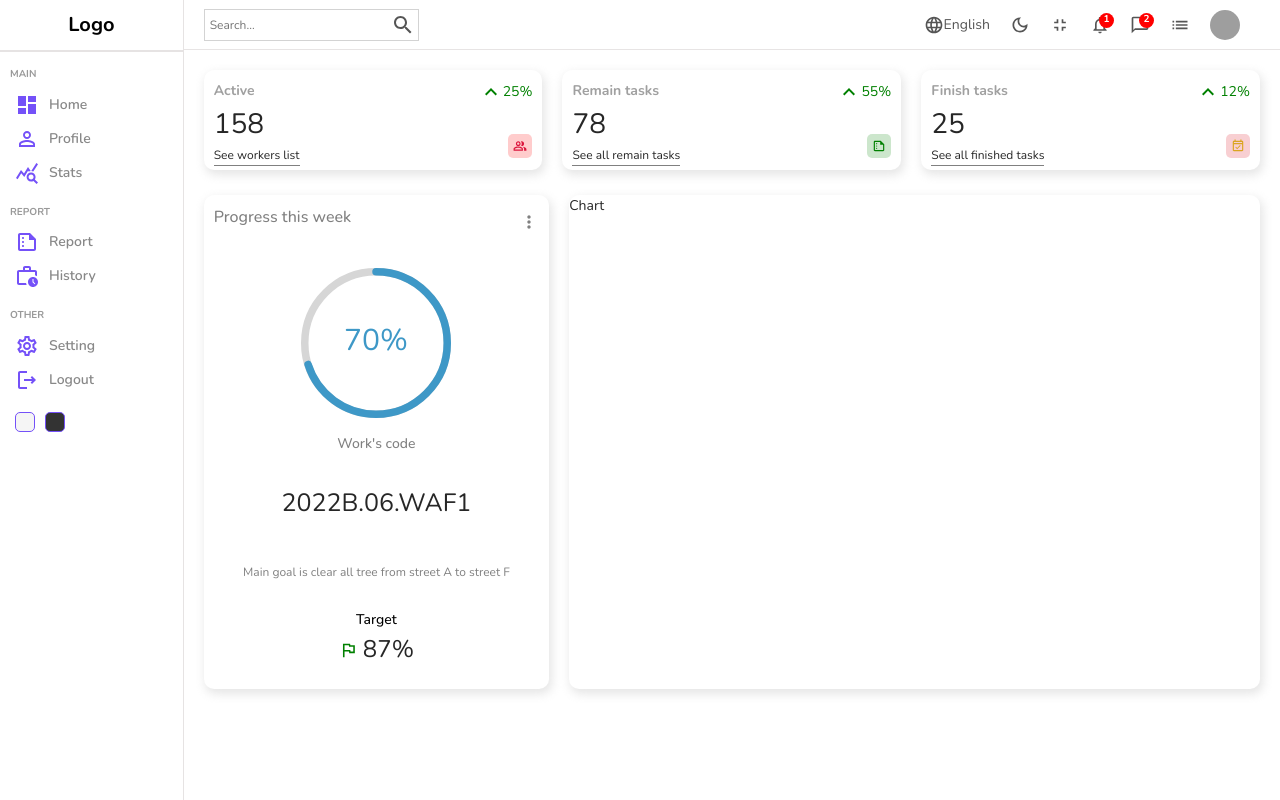
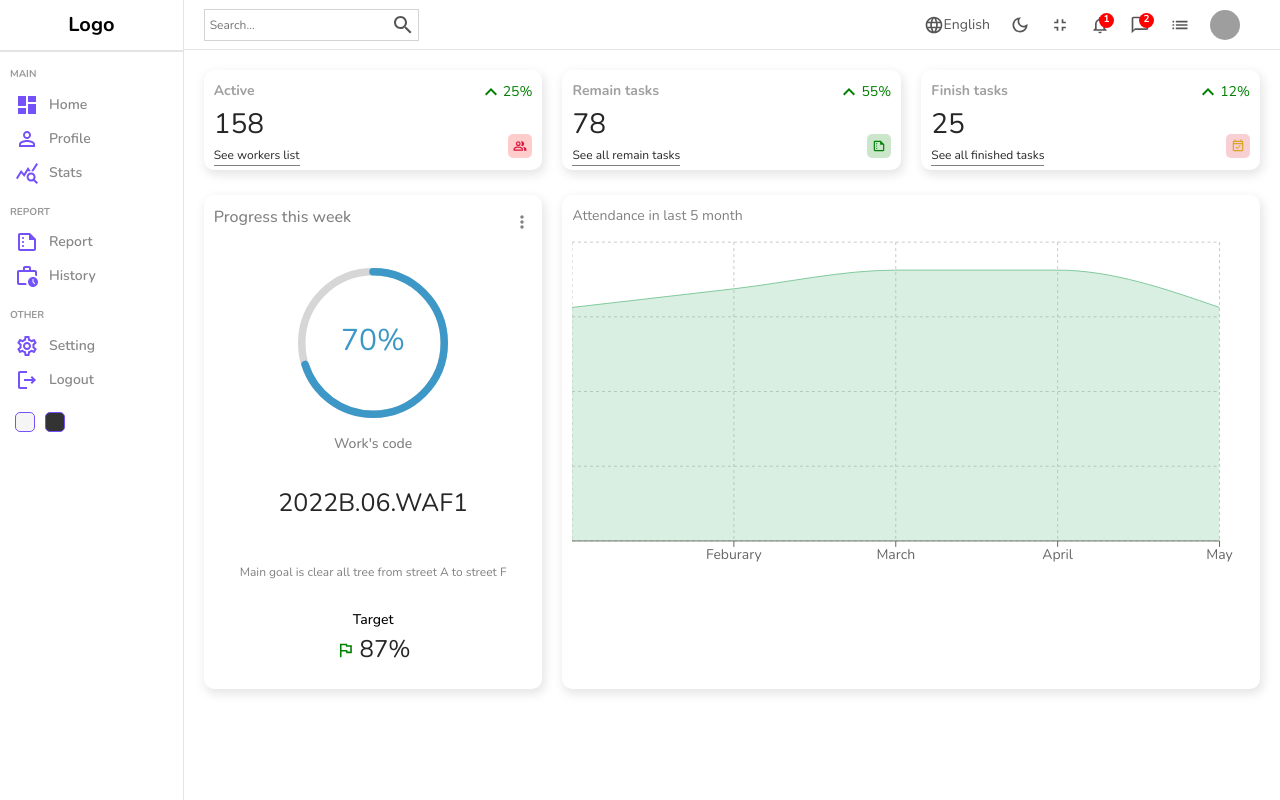
Before and after one commit to H-HauDV/2022_UiAndUx1, a React (Create React App) app: page /worker in a window 1280 px wide. Built offline with nearby package versions, Linux system fonts and the light colour scheme; grey boxes are pictures that could not be loaded.

Commit message:
Finish chart

```diff
--- a/package.json
+++ b/package.json
@@ -17,6 +17,7 @@
     "react-router-dom": "^6.3.0",
     "react-scripts": "5.0.1",
     "react-styled-clickable-progress-bar": "^1.0.11",
+    "recharts": "^2.1.10",
     "sass": "^1.52.1",
     "web-vitals": "^2.1.4"
   },
--- a/src/components/chart/chart.scss
+++ b/src/components/chart/chart.scss
@@ -3,4 +3,12 @@
     -webkit-box-shadow: 2px 4px 10px 1px rgba(0,0,0,0.47);
     box-shadow: 2px 4px 10px 1px rgba(201, 201, 201, 0.47);
     border-radius:10px;
+    padding: 10px;
+    color: gray;
+    .title{
+        margin-bottom: 5px;
+    }
+    .chartGrid{
+        stroke: rgb(205, 199, 199);
+    }
 }
--- a/src/components/chart/index.jsx
+++ b/src/components/chart/index.jsx
@@ -1,9 +1,43 @@
 import React from 'react'
 import "./chart.scss"
-
+import { AreaChart, Area, XAxis, YAxis, CartesianGrid, Tooltip, ResponsiveContainer } from 'recharts';
+const data = [
+  { name: "Janary", Days: 25},
+  { name: "Feburary", Days: 27},
+  { name: "March", Days: 29},
+  { name: "April", Days: 29},
+  { name: "May", Days: 25},
+];
 const Chart = () => {
   return (
-    <div className="chart">Chart</div>
+    <div className="chart">
+      <div className="title">Attendance in last 5 month</div>
+      <ResponsiveContainer width="100%" aspect={2 / 1}>
+        <AreaChart
+          width={500}
+          height={400}
+          data={data}
+          margin={{
+            top: 10,
+            right: 30,
+            left: 0,
+            bottom: 0,
+          }}
+        >
+          <CartesianGrid strokeDasharray="3 3" className="chartGrid"/>
+          <XAxis dataKey="name" />
+          <Tooltip />
+          <Area
+            type="monotone"
+            dataKey="Days"
+            stackId="1"
+            stroke="#82ca9d"
+            fill="#82ca9d"
+            fillOpacity={0.3}
+          />
+        </AreaChart>
+      </ResponsiveContainer>
+    </div>
   )
 }
 
```
Also changed, not shown: 1 other file (tests, documents, lock files or other folders).
